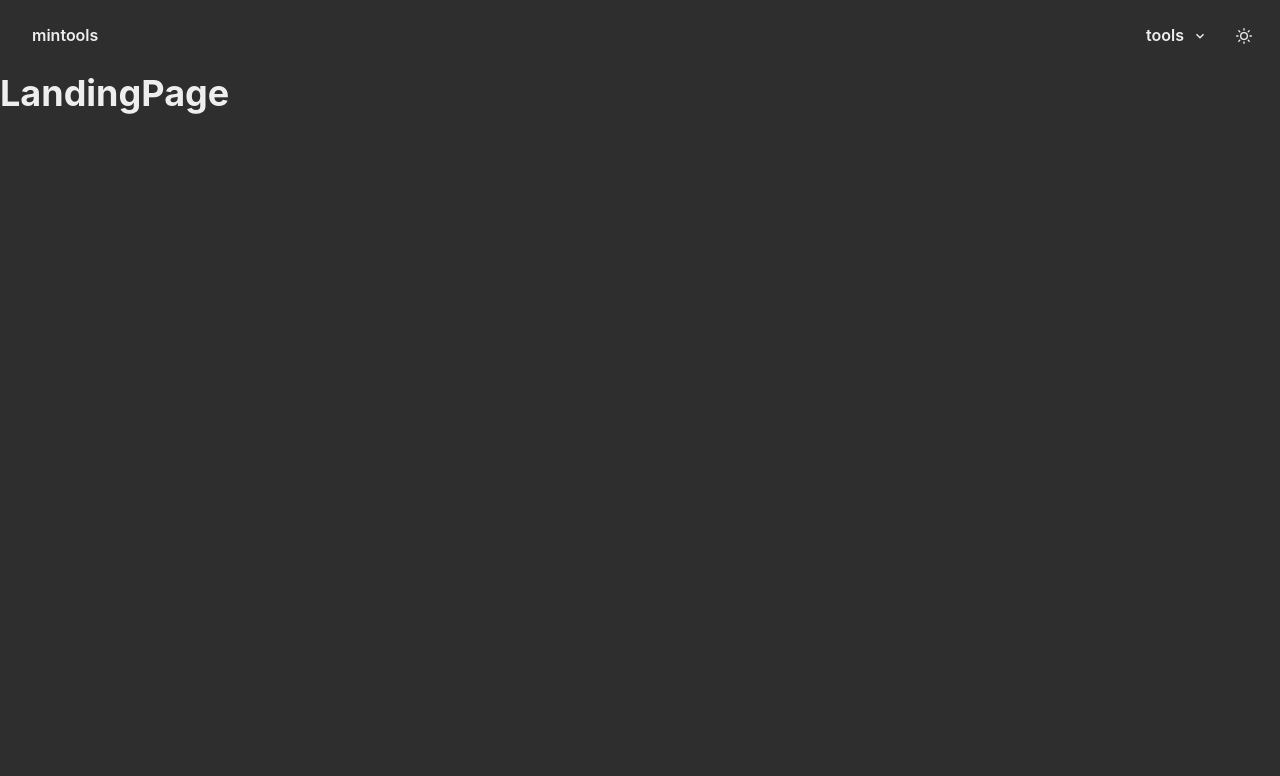
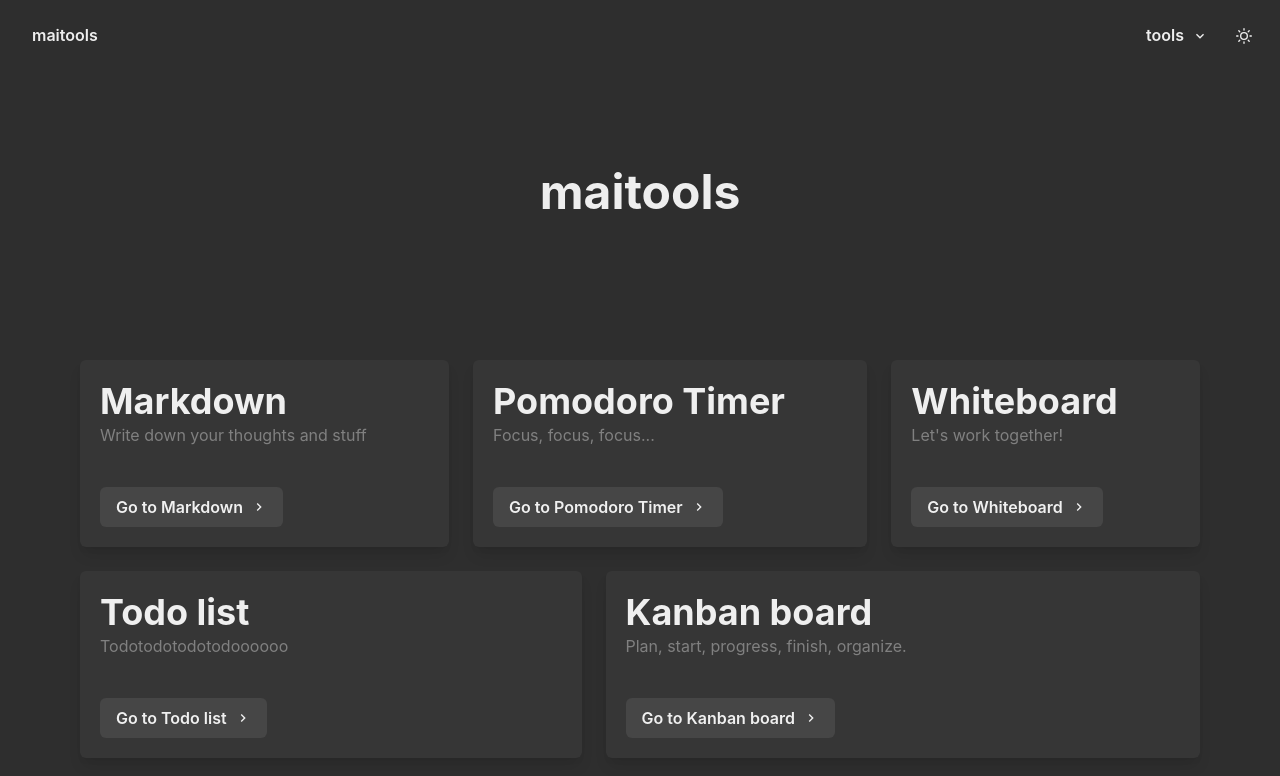
Before and after one commit to olimeme/maitools, a React (Vite) app: page / in a window 1280 px wide. Shown: the top 776 px of the page. Built offline with nearby package versions, Linux system fonts and the light colour scheme.

Commit message:
feature: cards with routing in landing page

```diff
--- a/src/components/Navbar.tsx
+++ b/src/components/Navbar.tsx
@@ -16,7 +16,7 @@ const Navbar = () => {
     <Flex>
       <Box p="4">
         <Link to={"/"}>
-          <Button variant="ghost">mintools</Button>
+          <Button variant="ghost">maitools</Button>
         </Link>
       </Box>
       <Spacer />
--- a/src/pages/LandingPage.tsx
+++ b/src/pages/LandingPage.tsx
@@ -1,8 +1,82 @@
-import { Heading } from "@chakra-ui/react";
-import React from "react";
+import { ChevronRightIcon } from "@chakra-ui/icons";
+import {
+  Box,
+  Button,
+  Card,
+  CardBody,
+  CardFooter,
+  Center,
+  Container,
+  Flex,
+  Heading,
+  Text,
+} from "@chakra-ui/react";
+import { Link } from "react-router-dom";
+type CardItem = { heading: string; desc: string; link: string };
 
 const LandingPage = () => {
-  return <Heading>LandingPage</Heading>;
+  const cardItems: CardItem[] = [
+    {
+      heading: "Markdown",
+      desc: "Write down your thoughts and stuff",
+      link: "/markdown",
+    },
+    {
+      heading: "Pomodoro Timer",
+      desc: "Focus, focus, focus...",
+      link: "/pomodoro-timer",
+    },
+    {
+      heading: "Whiteboard",
+      desc: "Let's work together!",
+      link: "/whiteboard",
+    },
+    {
+      heading: "Todo list",
+      desc: "Todotodotodotodoooooo",
+      link: "/todo-list",
+    },
+    {
+      heading: "Kanban board",
+      desc: "Plan, start, progress, finish, organize.",
+      link: "/todo-list",
+    },
+  ];
+
+  return (
+    <Container maxW="6xl">
+      <Center mt={"24"}>
+        <Heading size={"2xl"}>maitools</Heading>
+      </Center>
+      <Flex
+        justify={"center"}
+        alignItems="stretch"
+        gap="6"
+        wrap={"wrap"}
+        mt={"36"}
+      >
+        {cardItems.map((card, idx) => (
+          <Box key={idx} flexGrow={1} width={"auto"}>
+            <Link to={card.link}>
+              <Card>
+                <CardBody>
+                  <Heading>{card.heading}</Heading>
+                  <Text color={"gray"}>{card.desc}</Text>
+                </CardBody>
+                <CardFooter>
+                  <Link to={card.link}>
+                    <Button rightIcon={<ChevronRightIcon />}>
+                      Go to {card.heading}
+                    </Button>
+                  </Link>
+                </CardFooter>
+              </Card>
+            </Link>
+          </Box>
+        ))}
+      </Flex>
+    </Container>
+  );
 };
 
 export default LandingPage;
--- a/src/theme.ts
+++ b/src/theme.ts
@@ -4,6 +4,7 @@ import {
   LIGHT_MODE_BODY_BG_COLOR,
 } from "./themes/colors";
 import { menuTheme } from "./themes/menu";
+import { cardTheme } from "./themes/card";
 
 const theme = extendTheme({
   styles: {
@@ -25,6 +26,7 @@ const theme = extendTheme({
   },
   components: {
     Menu: menuTheme,
+    Card: cardTheme,
   },
 });
 
--- /dev/null
+++ b/src/themes/card.ts
@@ -0,0 +1,15 @@
+import { StyleFunctionProps } from "@chakra-ui/react";
+import { DARK_MODE_CARD_BG_COLOR, LIGHT_MODE_CARD_BG_COLOR } from "./colors";
+
+const cardTheme = {
+  baseStyle: (props: StyleFunctionProps) => ({
+    container: {
+      bg:
+        props.colorMode === "light"
+          ? LIGHT_MODE_CARD_BG_COLOR
+          : DARK_MODE_CARD_BG_COLOR,
+      boxShadow: "lg",
+    },
+  }),
+};
+export { cardTheme };
--- a/src/themes/colors.ts
+++ b/src/themes/colors.ts
@@ -6,3 +6,6 @@ export const LIGHT_MODE_MENU_BG_COLOR = "white";
 
 export const DARK_MODE_MENU_ITEM_HOVER_COLOR = "whiteAlpha.200";
 export const LIGHT_MODE_MENU_ITEM_HOVER_COLOR = "blackAlpha.200";
+
+export const DARK_MODE_CARD_BG_COLOR = "whiteAlpha.50";
+export const LIGHT_MODE_CARD_BG_COLOR = "whiteAlpha.50";
--- a/src/themes/menu.ts
+++ b/src/themes/menu.ts
@@ -1,4 +1,3 @@
-import { menuAnatomy } from "@chakra-ui/anatomy";
 import { StyleFunctionProps } from "@chakra-ui/react";
 import {
   DARK_MODE_MENU_BG_COLOR,
```
